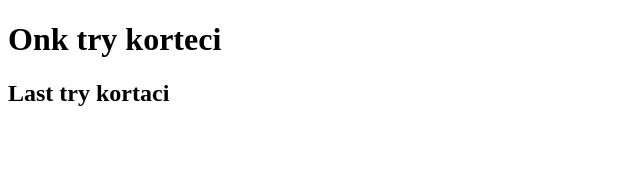
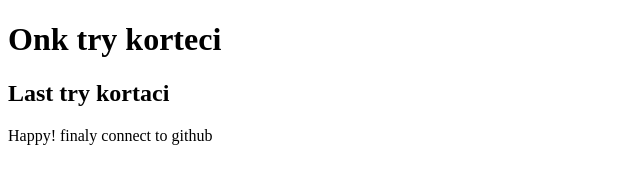
Before and after one commit to Ariful-himel/learning-github, a plain HTML site: page index.html in a window 1280 px wide. Shown: the whole page, without its empty margins (0-640 px from the left). Drawn offline with Linux system fonts and the light colour scheme.

Commit message:
learner github adding tag

```diff
--- a/index.html
+++ b/index.html
@@ -9,5 +9,6 @@
 <body>
     <h1>Onk try korteci</h1>
     <h2>Last try kortaci</h2>
+    <p> Happy! finaly connect to github</p>
 </body>
 </html>
```
